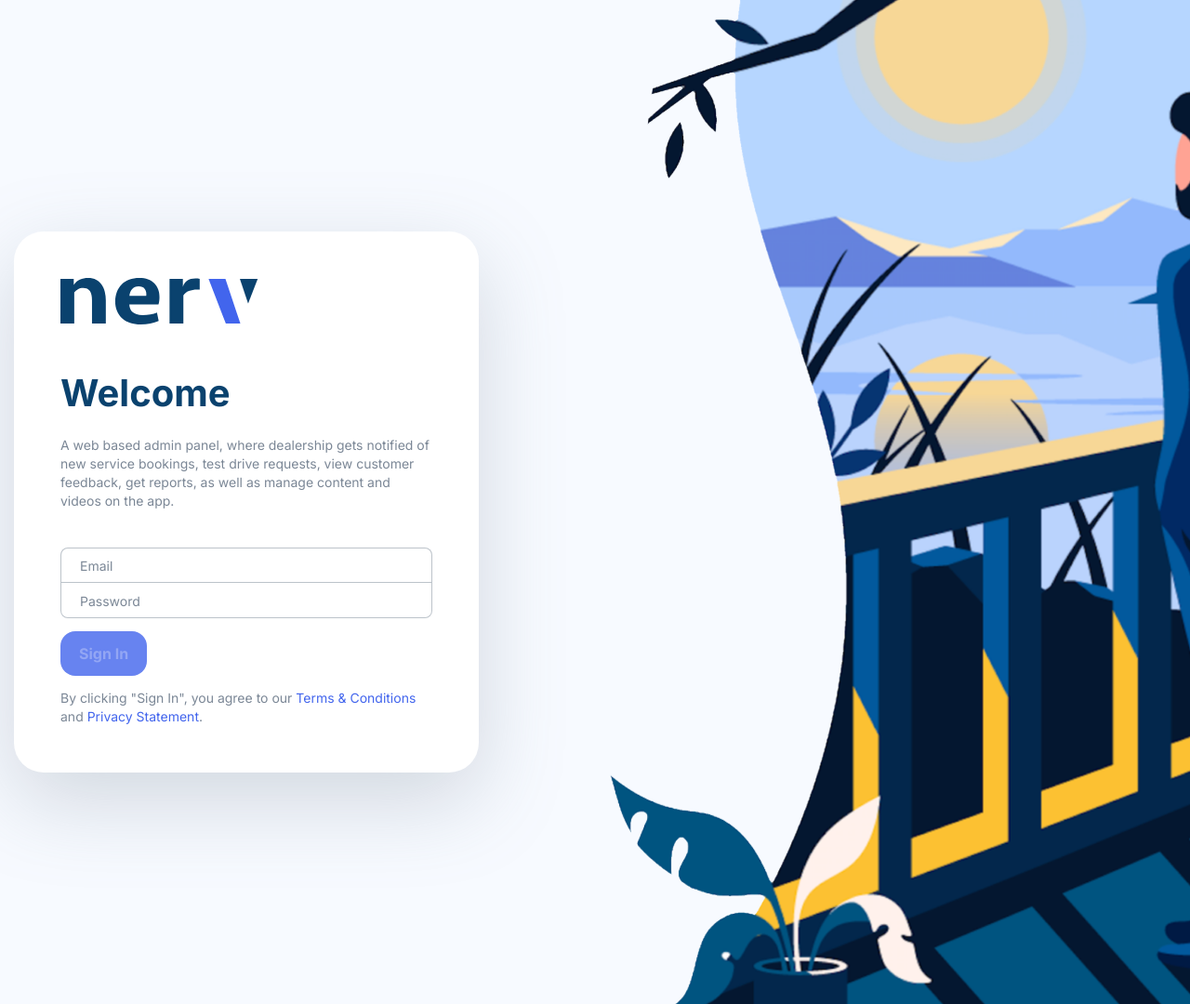
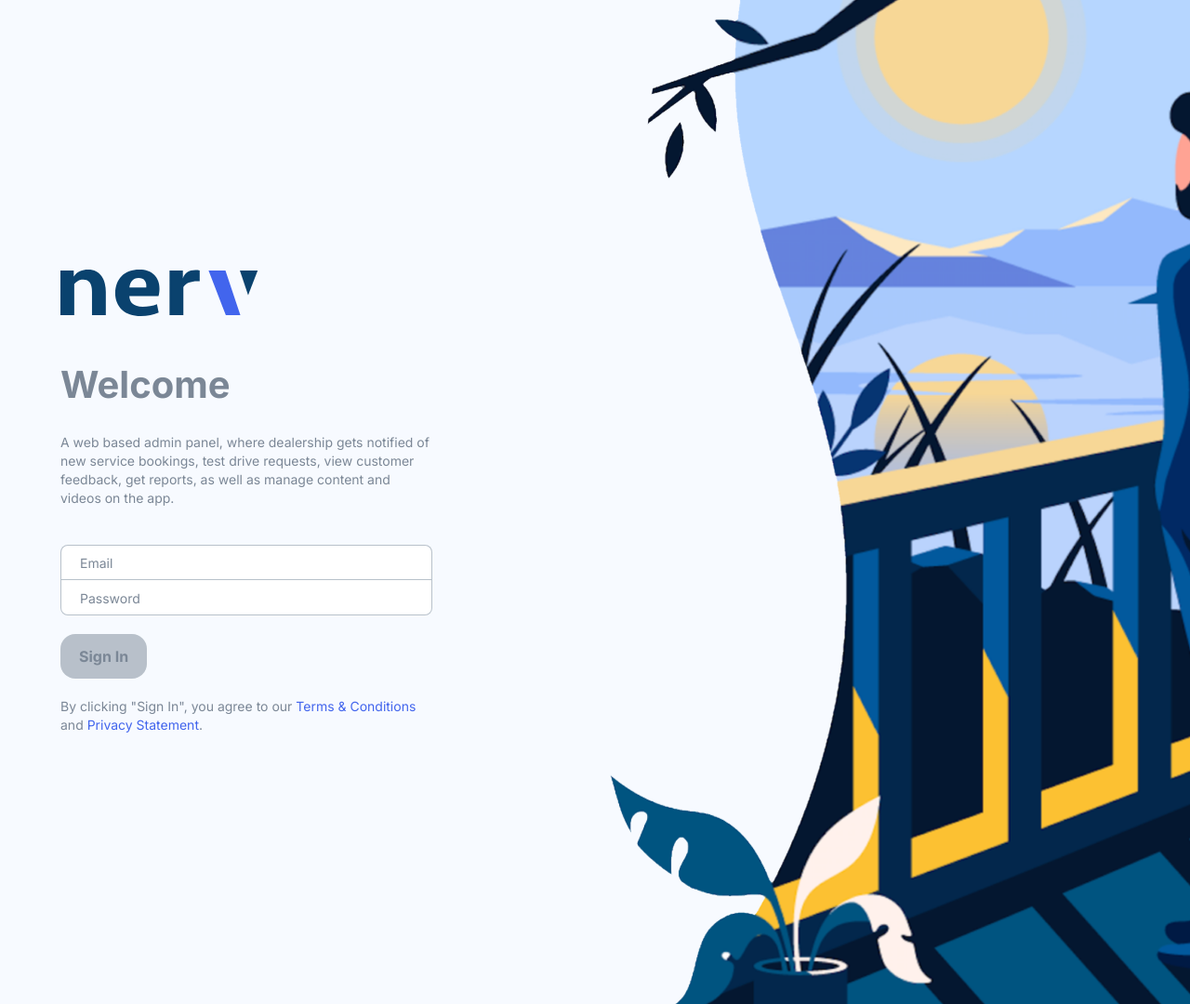
Before and after one commit to OsamaElDrieny/nerv-web, a plain HTML site: page MyProject/index.html in a window 1280 px wide. Shown: the top 1080 px of the page at 93% size. Drawn offline with nearby package versions, Linux system fonts and the light colour scheme.

Commit message:
add content

```diff
--- a/MyProject/build/scss/_variables.scss
+++ b/MyProject/build/scss/_variables.scss
@@ -1,6 +1,6 @@
 
 // Do not edit directly
-// Generated on Mon, 10 Jul 2023 10:04:53 GMT
+// Generated on Mon, 10 Jul 2023 17:30:33 GMT
 
 $sz-50: 50px;
 $sz-400: 400px;
@@ -26,7 +26,7 @@ $border-radius-sm: 8px;
 $border-radius-md: 16px;
 $background-color: #f7faff;
 $logo-height: 50px;
-$heading-textcolor: #0A426E;
+$heading-textcolor: #7b8796;
 $heading-font-family: Inter;
 $heading-font-weight: Bold;
 $heading-line-height: 48px;
@@ -48,30 +48,20 @@ $input-border-width: 1px;
 $input-padding-x: 20px;
 $input-padding-y: 14px;
 $input-border-radius: 8px;
-$button-disabled-text-color: rgba(#f7faff, 0.3);
+$button-disabled-text-color: #7b8796;
 $button-font-family: Inter;
 $button-font-weight: Bold;
 $button-line-height: 20px;
 $button-font-size: 16px;
-$button-disabled-background-color: rgba( #4265ed , 0.8);
+$button-disabled-background-color: rgba(#7b8796, 0.5);
 $button-border-radius: 16px;
 $text-link-color: #4265ed;
 $button-padding-x: 20px;
 $button-padding-y: 14px;
-$logo-padding-bottom: 50px;
-$heading-padding-bottom: 14px;
+$logo-margin-bottom: 50px;
+$heading-padding-bottom: 20px;
 $input-group-margin-top: 40px;
-$button-margin-y: 14px;
+$button-margin-y: 20px;
 $login-content-padding: 50px;
 $sz-500: 500px;
 $login-content-width: 500px;
-$primary-color: #0A426E;
-$login-contnet-background-color: #ffffff;
-$border-radius-lg: 32px;
-$login-content-border-radius: 32px;
-$login-content-shadow-x: 0px;
-$login-content-shadow-y: 30px;
-$login-content-shadow-blur: 90px;
-$login-content-shadow-spread: 0px;
-$login-content-shadow-color: rgba(#7b8796, 0.3);
-$login-content-shadow-type: dropShadow;
--- a/MyProject/index.html
+++ b/MyProject/index.html
@@ -18,8 +18,7 @@
 
       <div class="col-md-6">
         <div class="left-content">
-          <div>
-            <img src="imgs/logo-light.svg" alt="Logo" class="logo">
+          <div class="logo">
           </div>
           <h1>Welcome</h1>
           <p class="body-text">A web based admin panel, where dealership gets notified of new service bookings, test drive requests, view customer feedback, get reports, as well as manage content and videos on the app.</p>
--- a/MyProject/scss/style.scss
+++ b/MyProject/scss/style.scss
@@ -11,16 +11,18 @@ body {
 .left-content {
   padding: $login-content-padding;
   width: $login-content-width;
-  background-color: $login-contnet-background-color;
-  border-radius: $login-content-border-radius;
-  box-shadow: $login-content-shadow-x $login-content-shadow-y $login-content-shadow-blur $login-content-shadow-spread $login-content-shadow-color;
+  // background-color: $login-contnet-background-color;
+  // border-radius: $login-content-border-radius;
+  // box-shadow: $login-content-shadow-x $login-content-shadow-y $login-content-shadow-blur $login-content-shadow-spread $login-content-shadow-color;
 }
 
 
 
 .logo {
-  padding-bottom: $logo-padding-bottom;
+  margin-bottom: $logo-margin-bottom;
   min-height: $logo-height;
+  background-repeat: no-repeat;
+  background-image: url(../imgs/logo-light.svg);
 }
 
 
```
Also changed, not shown: MyProject/tokens/tokens.json (+6 -52 lines), MyProject/css/style.css, 1 other file.
